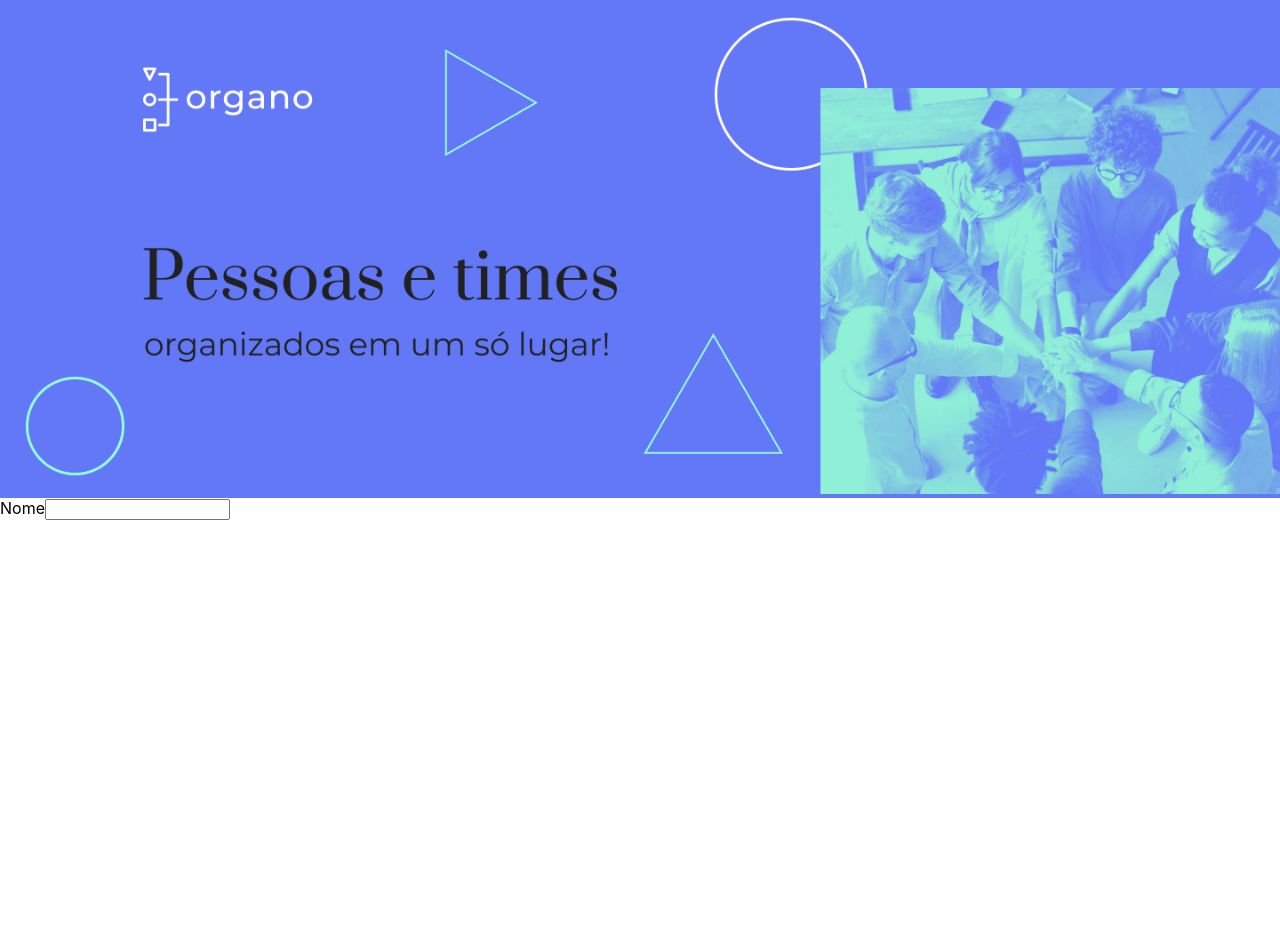
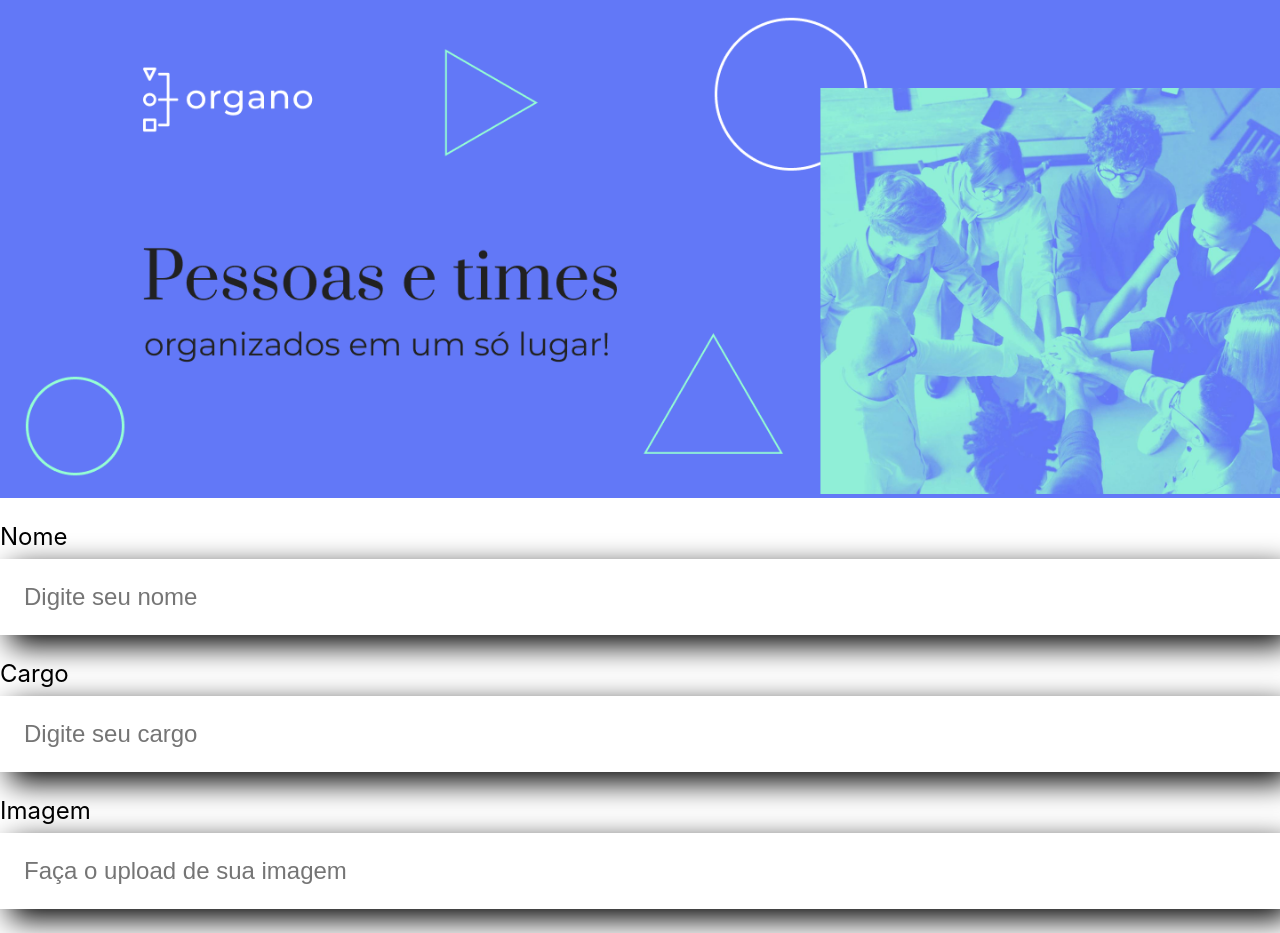
Before and after one commit to JoaoLonguinho/organo, a React (Create React App) app: page / in a window 1280 px wide. Before the commit the page ends 800 px from the top, so only its background shows below. Built offline with nearby package versions, Linux system fonts and the light colour scheme.

Commit message:
Deixando campos inteligentes

```diff
--- a/src/App.js
+++ b/src/App.js
@@ -5,7 +5,9 @@ function App() {
   return (
       <section>
         <Banner />
-        <CampoTexto />
+        <CampoTexto label="Nome" ph="Digite seu nome"/>
+        <CampoTexto label="Cargo" ph="Digite seu cargo"/>
+        <CampoTexto label="Imagem" ph="Faça o upload de sua imagem"/>
       </section>
   );
 }
--- a/src/components/CampoTexto/CampoTexto.css
+++ b/src/components/CampoTexto/CampoTexto.css
@@ -0,0 +1,18 @@
+.campo-texto{
+    margin: 24px 0;
+}
+.campo-texto label {
+    display: block;
+    margin-bottom: 8px;
+    font-size: 24px;
+}
+
+.campo-texto input {
+    background-color: #FFF;
+    box-shadow: 10px 10px 30px rgba(0, 0, 0.06);
+    width: 100%;
+    border: none;
+    font-size: 24px;
+    padding: 24px;
+    box-sizing: border-box;
+}
--- a/src/components/CampoTexto/index.jsx
+++ b/src/components/CampoTexto/index.jsx
@@ -1,8 +1,12 @@
-const CampoTexto = () => { // Feito de forma diferente, utilizando arrow function
+
+import './CampoTexto.css'
+
+const CampoTexto = (props) => { // Feito de forma diferente, utilizando arrow function
+    // console.log(props.label)
     return(
-        <div>
-            <label htmlFor="">Nome</label>
-            <input type="text" placeholder=""></input>
+        <div className="campo-texto">
+            <label htmlFor={props.label}>{props.label}</label>
+            <input type="text" placeholder={props.ph} name={props.label}></input>
         </div>
     )
 }
--- a/src/index.js
+++ b/src/index.js
@@ -6,6 +6,7 @@ import reportWebVitals from './reportWebVitals';
 
 const root = ReactDOM.createRoot(document.getElementById('root'));
 root.render(
+  // Faz renderizações a+ do componente para verificar se existem erros
   <React.StrictMode>
     <App />
   </React.StrictMode>
```
